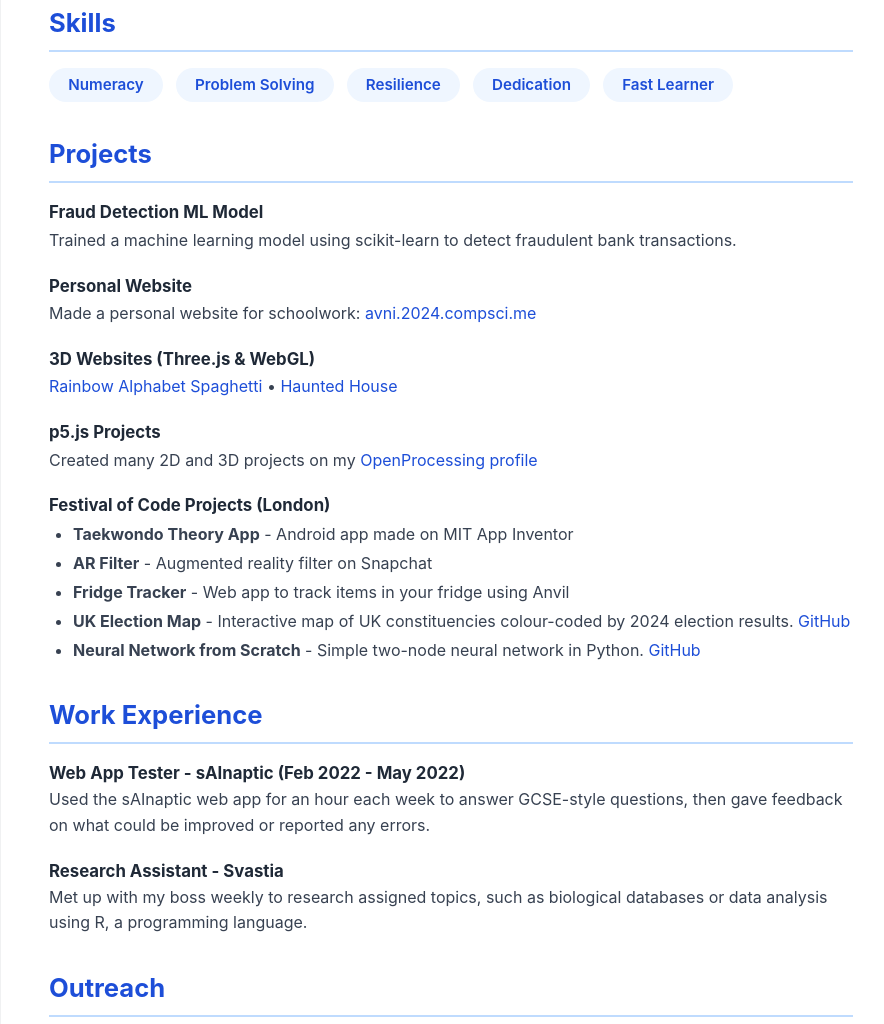
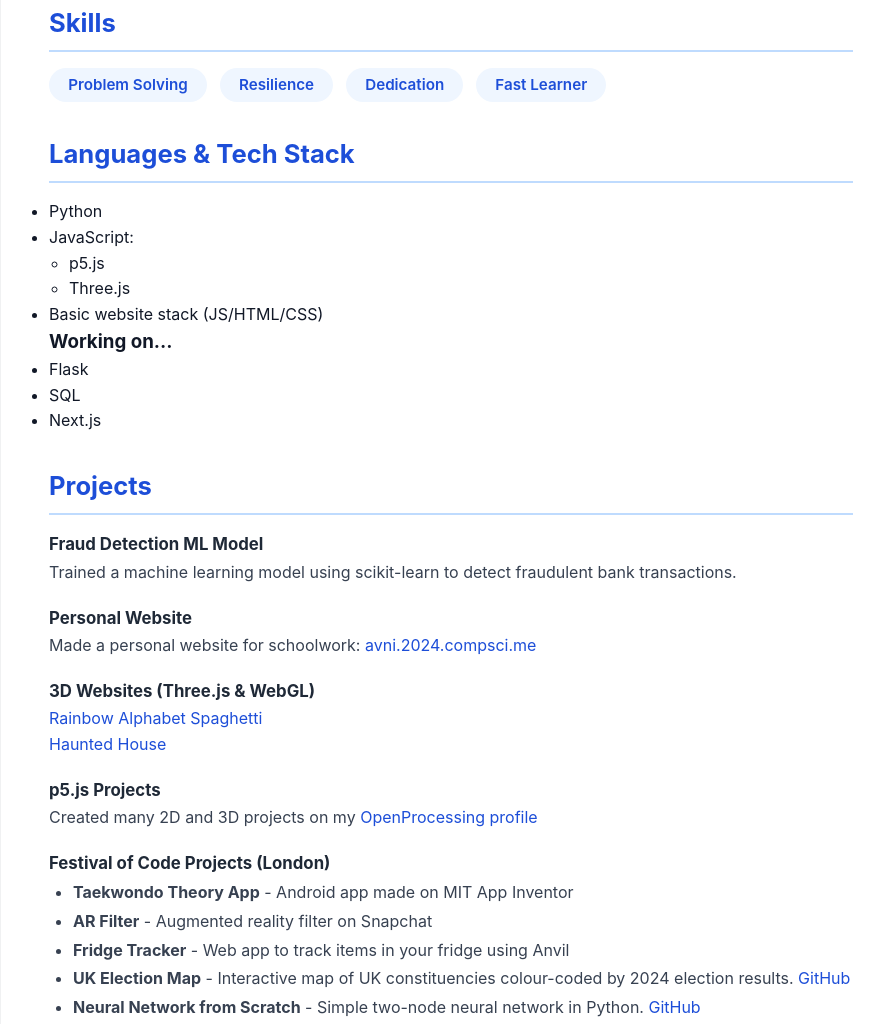
Before and after one commit to not-that-python/avni-cv, a plain HTML site: page index.html in a window 1280 px wide. Shown: the part 647-1671 px from the top of the page, without its empty margins (189-1073 px from the left). Drawn offline with Linux system fonts and the light colour scheme.

Commit message:
made several changes to CV content

```diff
--- a/index.html
+++ b/index.html
@@ -42,13 +42,35 @@
         <section class="section">
             <h2>Skills</h2>
             <ul class="skills-list">
-                <li>Numeracy</li>
                 <li>Problem Solving</li>
                 <li>Resilience</li>
                 <li>Dedication</li>
                 <li>Fast Learner</li>
             </ul>
         </section>
+
+        <!-- LANGUAGES -->
+        <section class="section">
+            <h2>Languages & Tech Stack</h2>
+            <ul class="lang-list">
+                <li>Python</li>
+                <li>JavaScript:
+                    <ul class="indent">
+                        <li>p5.js</li>
+                        <li>Three.js</li>
+                    </ul>
+                </li>
+                <li>Basic website stack (JS/HTML/CSS)</li>
+
+            </ul>
+            <h3>Working on...</h3>
+            <ul>
+                <li>Flask</li>
+                <li>SQL</li>
+                <li>Next.js</li>
+            </ul>
+        </section>
+
 
         <!-- PROJECTS -->
         <section class="section">
@@ -67,7 +89,7 @@
             <div class="project-item">
                 <h3>3D Websites (Three.js & WebGL)</h3>
                 <p>
-                    <a href="https://rainbow-alphabet-spaghetti.vercel.app/" target="_blank">Rainbow Alphabet Spaghetti</a> &bull;
+                    <a href="https://rainbow-alphabet-spaghetti.vercel.app/" target="_blank">Rainbow Alphabet Spaghetti</a> <br>
                     <a href="https://17-haunted-house-blue.vercel.app/" target="_blank">Haunted House</a>
                 </p>
             </div>
@@ -94,13 +116,18 @@
             <h2>Work Experience</h2>
 
             <div class="experience-item">
-                <h3>Web App Tester - sAInaptic (Feb 2022 - May 2022)</h3>
-                <p>Used the sAInaptic web app for an hour each week to answer GCSE-style questions, then gave feedback on what could be improved or reported any errors.</p>
+                <h3>Usability tester - Trainio (June 2026 - Present)</h3>
+                <p>Use development versions of the Trainio app and send a list of improvements to make and errors to fix across the week. Meet up to discuss progress every week.</p>
             </div>
 
             <div class="experience-item">
                 <h3>Research Assistant - Svastia</h3>
                 <p>Met up with my boss weekly to research assigned topics, such as biological databases or data analysis using R, a programming language.</p>
+            </div>
+
+            <div class="experience-item">
+                <h3>Web App Tester - sAInaptic (Feb 2022 - May 2022)</h3>
+                <p>Used the sAInaptic web app for an hour each week to answer GCSE-style questions, then gave feedback on what could be improved or reported any errors.</p>
             </div>
         </section>
 
@@ -141,14 +168,16 @@
             <h2>Extracurriculars</h2>
 
             <div class="extracurricular-item">
+                <h3>Taekwondo (2017 - Present)</h3>
+                <p>2nd degree black belt. Participated in competitions and received 2 bronze medals in sparring. Have officiated at competitions and others' colour-belt gradings.</p>
+            </div>
+
+            <div class="extracurricular-item">
                 <h3>St Catherine's Girls' Choir (2018 - 2023)</h3>
                 <p>Was a chorister for 6 years. Received the Reeds Award for my dedication.</p>
             </div>
 
-            <div class="extracurricular-item">
-                <h3>Taekwondo (2017 - Present)</h3>
-                <p>2nd degree black belt. Participated in competitions and received 2 bronze medals in sparring. Have officiated at competitions and others' colour-belt gradings.</p>
-            </div>
+
 
             <div class="extracurricular-item">
                 <h3>Piano</h3>
--- a/style.css
+++ b/style.css
@@ -93,6 +93,10 @@
     border-radius: 20px;
     font-weight: 600;
     font-size: 0.95rem;
+}
+/* Languages */
+.indent {
+    margin-left: 20px;
 }
 
 /* ===== PROJECTS ===== */
```
